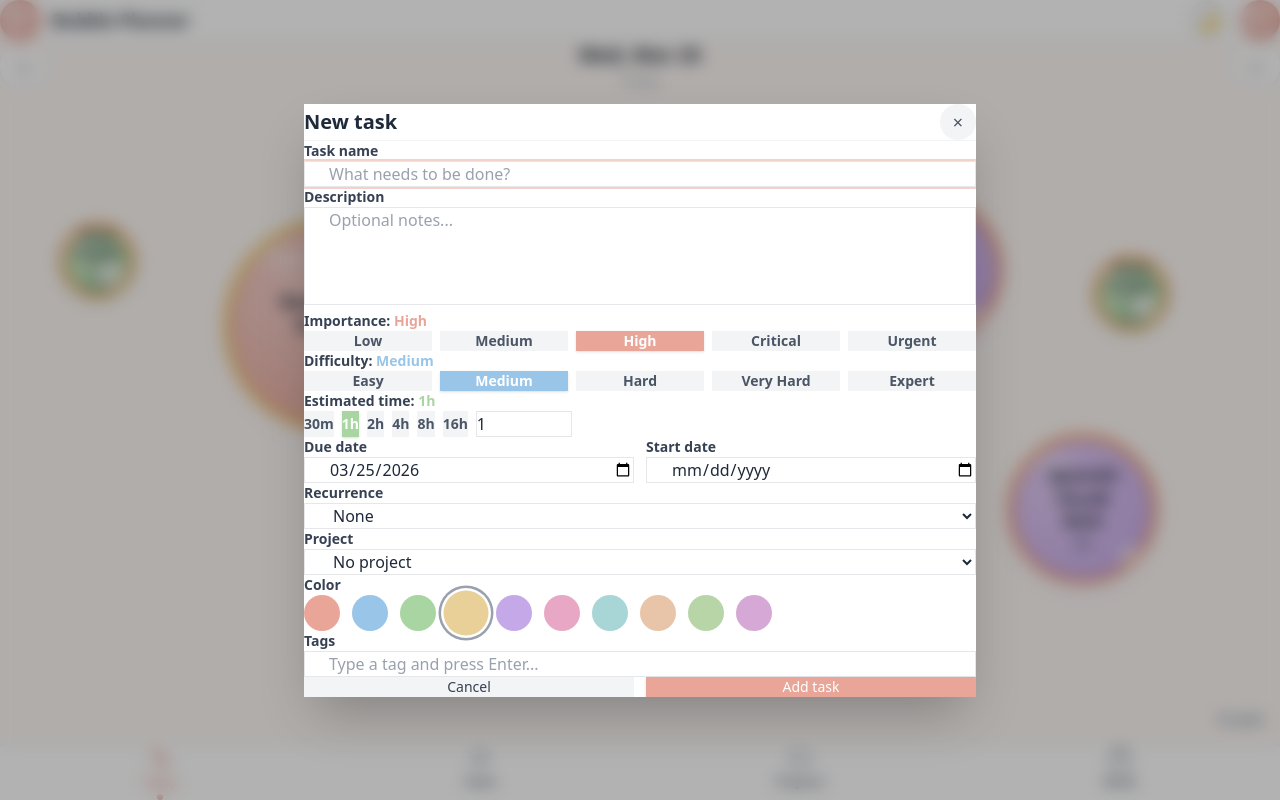
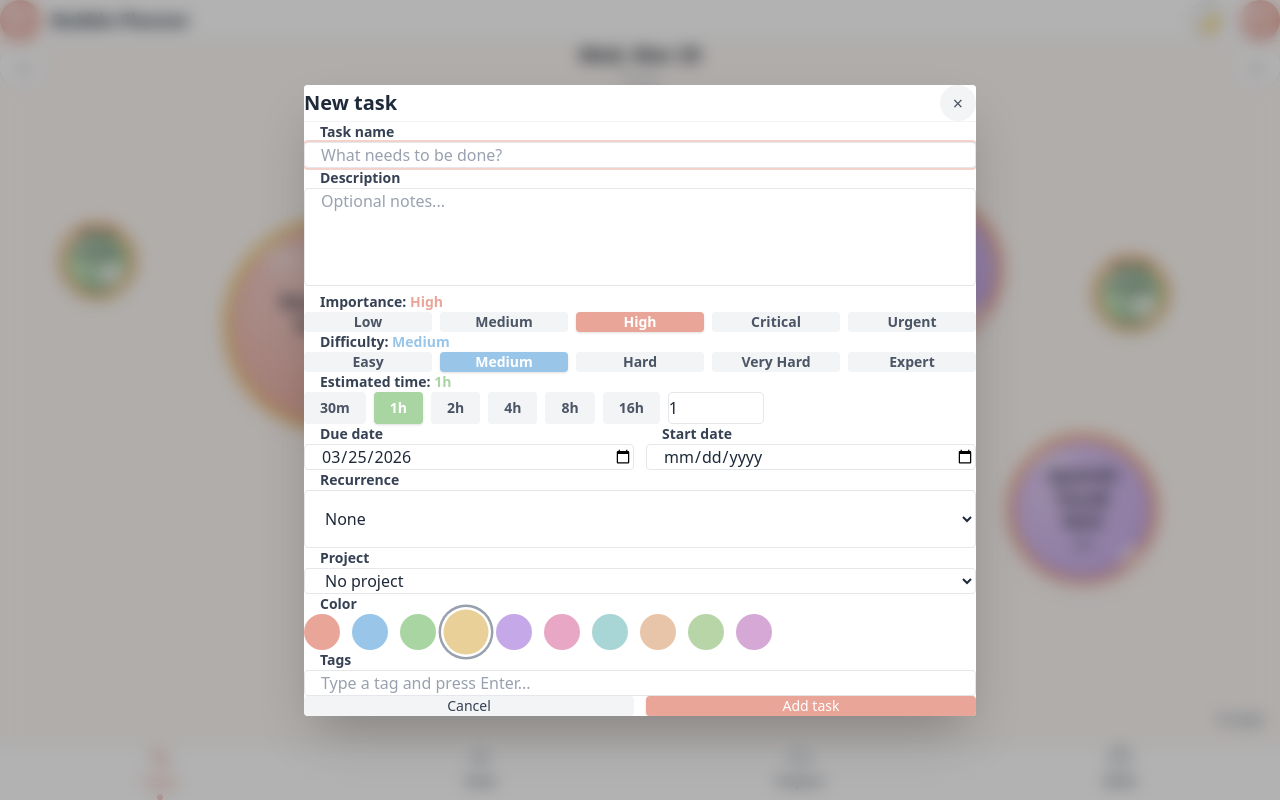
Before and after one commit to jbfish00/bubble-planner, a React (Vite) app: page / in a window 1280 px wide. Both pictures are taken after a click on the button "Add task". Built offline with nearby package versions, Linux system fonts and the light colour scheme.

Commit message:
Change the color scheme to match the new branding guidelines. Updated primary and secondary colors, as well as background and text colors across all components. This includes buttons, badges, modals, and task details to ensure a consistent look and feel throughout the application.

```diff
--- a/src/components/ListView/TaskForm.tsx
+++ b/src/components/ListView/TaskForm.tsx
@@ -15,7 +15,9 @@ const HOUR_CHIPS = [0.5, 1, 2, 4, 8, 16];
 const IMPORTANCE_LABELS = ['', 'Low', 'Medium', 'High', 'Critical', 'Urgent'];
 const DIFFICULTY_LABELS = ['', 'Easy', 'Medium', 'Hard', 'Very Hard', 'Expert'];
 
-const INPUT_STYLE = { paddingLeft: '1.5rem' } as const;
+const INPUT_STYLE = { paddingLeft: '1rem' } as const;
+const LABEL_STYLE = { paddingLeft: '1rem' } as const;
+const SELECT_STYLE = { paddingLeft: '1rem', paddingTop: '1rem', paddingBottom: '1rem' } as const;
 
 export function TaskForm({ editTask, onClose, defaultDate }: TaskFormProps) {
   const { addTask, updateTask, projects, currentDate } = useStore();
@@ -72,7 +74,8 @@ export function TaskForm({ editTask, onClose, defaultDate }: TaskFormProps) {
     <form onSubmit={handleSubmit} className="space-y-5">
       {/* Name */}
       <div>
-        <label className="block text-sm font-semibold text-gray-700 dark:text-gray-300 mb-2 pl-2">
+        <label className="block text-sm font-semibold text-gray-700 dark:text-gray-300 mb-2"
+          style={LABEL_STYLE}>
           Task name
         </label>
         <input
@@ -80,7 +83,7 @@ export function TaskForm({ editTask, onClose, defaultDate }: TaskFormProps) {
           value={name}
           onChange={e => setName(e.target.value)}
           placeholder="What needs to be done?"
-          className="w-full pl-8 pr-6 py-4 rounded-none border border-gray-200 dark:border-gray-700 bg-white dark:bg-gray-800 text-gray-800 dark:text-gray-100 placeholder-gray-400 focus:outline-none focus:ring-2 focus:ring-[#E8A598]/50 text-base"
+          className="w-full pl-4 pr-4 py-4 rounded-sm border border-gray-200 dark:border-gray-700 bg-white dark:bg-gray-800 text-gray-800 dark:text-gray-100 placeholder-gray-400 focus:outline-none focus:ring-2 focus:ring-[#E8A598]/50 text-base"
           style={INPUT_STYLE}
           autoFocus
         />
@@ -88,7 +91,8 @@ export function TaskForm({ editTask, onClose, defaultDate }: TaskFormProps) {
 
       {/* Description */}
       <div>
-        <label className="block text-sm font-semibold text-gray-700 dark:text-gray-300 mb-2 pl-2">
+        <label className="block text-sm font-semibold text-gray-700 dark:text-gray-300 mb-2"
+          style={LABEL_STYLE}>
           Description
         </label>
         <textarea
@@ -96,14 +100,15 @@ export function TaskForm({ editTask, onClose, defaultDate }: TaskFormProps) {
           onChange={e => setDescription(e.target.value)}
           placeholder="Optional notes..."
           rows={4}
-          className="w-full pl-8 pr-6 py-4 rounded-none border border-gray-200 dark:border-gray-700 bg-white dark:bg-gray-800 text-gray-800 dark:text-gray-100 placeholder-gray-400 focus:outline-none focus:ring-2 focus:ring-[#E8A598]/50 text-base resize-none"
+          className="w-full pl-4 pr-4 py-4 rounded-sm border border-gray-200 dark:border-gray-700 bg-white dark:bg-gray-800 text-gray-800 dark:text-gray-100 placeholder-gray-400 focus:outline-none focus:ring-2 focus:ring-[#E8A598]/50 text-base resize-none"
           style={INPUT_STYLE}
         />
       </div>
 
       {/* Importance */}
       <div>
-        <label className="block text-sm font-semibold text-gray-700 dark:text-gray-300 mb-2 pl-2">
+        <label className="block text-sm font-semibold text-gray-700 dark:text-gray-300 mb-2"
+          style={LABEL_STYLE}>
           Importance: <span className="text-[#E8A598]">{IMPORTANCE_LABELS[importance]}</span>
         </label>
         <div className="flex gap-2">
@@ -112,7 +117,7 @@ export function TaskForm({ editTask, onClose, defaultDate }: TaskFormProps) {
               key={v}
               type="button"
               onClick={() => setImportance(v)}
-              className={`flex-1 py-3.5 rounded-none text-sm font-semibold transition-all ${
+              className={`flex-1 py-3.5 rounded-sm text-sm font-semibold transition-all ${
                 importance === v
                   ? 'bg-[#E8A598] text-white shadow-sm'
                   : 'bg-gray-100 dark:bg-gray-700 text-gray-600 dark:text-gray-300 hover:bg-gray-200 dark:hover:bg-gray-600'
@@ -126,7 +131,8 @@ export function TaskForm({ editTask, onClose, defaultDate }: TaskFormProps) {
 
       {/* Difficulty */}
       <div>
-        <label className="block text-sm font-semibold text-gray-700 dark:text-gray-300 mb-2 pl-2">
+        <label className="block text-sm font-semibold text-gray-700 dark:text-gray-300 mb-2"
+          style={LABEL_STYLE}>
           Difficulty: <span className="text-[#98C5E8]">{DIFFICULTY_LABELS[difficulty]}</span>
         </label>
         <div className="flex gap-2">
@@ -135,7 +141,7 @@ export function TaskForm({ editTask, onClose, defaultDate }: TaskFormProps) {
               key={v}
               type="button"
               onClick={() => setDifficulty(v)}
-              className={`flex-1 py-3.5 rounded-none text-sm font-semibold transition-all ${
+              className={`flex-1 py-3.5 rounded-sm text-sm font-semibold transition-all ${
                 difficulty === v
                   ? 'bg-[#98C5E8] text-white shadow-sm'
                   : 'bg-gray-100 dark:bg-gray-700 text-gray-600 dark:text-gray-300 hover:bg-gray-200 dark:hover:bg-gray-600'
@@ -149,7 +155,8 @@ export function TaskForm({ editTask, onClose, defaultDate }: TaskFormProps) {
 
       {/* Estimated Hours */}
       <div>
-        <label className="block text-sm font-semibold text-gray-700 dark:text-gray-300 mb-2 pl-2">
+        <label className="block text-sm font-semibold text-gray-700 dark:text-gray-300 mb-2"
+          style={LABEL_STYLE}>
           Estimated time: <span className="text-[#A8D5A2]">{estimatedHours}h</span>
         </label>
         <div className="flex gap-2 flex-wrap">
@@ -158,11 +165,12 @@ export function TaskForm({ editTask, onClose, defaultDate }: TaskFormProps) {
               key={h}
               type="button"
               onClick={() => setEstimatedHours(h)}
-              className={`px-5 py-3.5 rounded-none text-sm font-semibold transition-all ${
+              className={`rounded-sm text-sm font-semibold transition-all ${
                 estimatedHours === h
                   ? 'bg-[#A8D5A2] text-white shadow-sm'
                   : 'bg-gray-100 dark:bg-gray-700 text-gray-600 dark:text-gray-300 hover:bg-gray-200 dark:hover:bg-gray-600'
               }`}
+              style={{ padding: '0.375rem 1rem' }}
             >
               {h === 0.5 ? '30m' : `${h}h`}
             </button>
@@ -174,7 +182,7 @@ export function TaskForm({ editTask, onClose, defaultDate }: TaskFormProps) {
             step={0.25}
             value={estimatedHours}
             onChange={e => setEstimatedHours(parseFloat(e.target.value) || 1)}
-            className="w-24 pl-5 pr-3 py-4 rounded-none border border-gray-200 dark:border-gray-700 bg-white dark:bg-gray-800 text-gray-800 dark:text-gray-100 text-base font-medium focus:outline-none focus:ring-2 focus:ring-[#A8D5A2]/50"
+            className="w-24 pl-5 pr-3 py-4 rounded-sm border border-gray-200 dark:border-gray-700 bg-white dark:bg-gray-800 text-gray-800 dark:text-gray-100 text-base font-medium focus:outline-none focus:ring-2 focus:ring-[#A8D5A2]/50"
           />
         </div>
       </div>
@@ -182,26 +190,28 @@ export function TaskForm({ editTask, onClose, defaultDate }: TaskFormProps) {
       {/* Dates */}
       <div className="grid grid-cols-2 gap-3">
         <div>
-          <label className="block text-sm font-semibold text-gray-700 dark:text-gray-300 mb-2 pl-2">
+          <label className="block text-sm font-semibold text-gray-700 dark:text-gray-300 mb-2"
+          style={LABEL_STYLE}>
             Due date
           </label>
           <input
             type="date"
             value={dueDate}
             onChange={e => setDueDate(e.target.value)}
-            className="w-full pl-8 pr-6 py-4 rounded-none border border-gray-200 dark:border-gray-700 bg-white dark:bg-gray-800 text-gray-800 dark:text-gray-100 text-base font-medium focus:outline-none focus:ring-2 focus:ring-[#E8A598]/50"
+            className="w-full pl-4 pr-4 py-4 rounded-sm border border-gray-200 dark:border-gray-700 bg-white dark:bg-gray-800 text-gray-800 dark:text-gray-100 text-base font-medium focus:outline-none focus:ring-2 focus:ring-[#E8A598]/50"
             style={INPUT_STYLE}
           />
         </div>
         <div>
-          <label className="block text-sm font-semibold text-gray-700 dark:text-gray-300 mb-2 pl-2">
+          <label className="block text-sm font-semibold text-gray-700 dark:text-gray-300 mb-2"
+          style={LABEL_STYLE}>
             Start date
           </label>
           <input
             type="date"
             value={startDate}
             onChange={e => setStartDate(e.target.value)}
-            className="w-full pl-8 pr-6 py-4 rounded-none border border-gray-200 dark:border-gray-700 bg-white dark:bg-gray-800 text-gray-800 dark:text-gray-100 text-base font-medium focus:outline-none focus:ring-2 focus:ring-[#E8A598]/50"
+            className="w-full pl-4 pr-4 py-4 rounded-sm border border-gray-200 dark:border-gray-700 bg-white dark:bg-gray-800 text-gray-800 dark:text-gray-100 text-base font-medium focus:outline-none focus:ring-2 focus:ring-[#E8A598]/50"
             style={INPUT_STYLE}
           />
         </div>
@@ -209,14 +219,15 @@ export function TaskForm({ editTask, onClose, defaultDate }: TaskFormProps) {
 
       {/* Recurrence */}
       <div>
-        <label className="block text-sm font-semibold text-gray-700 dark:text-gray-300 mb-2 pl-2">
+        <label className="block text-sm font-semibold text-gray-700 dark:text-gray-300 mb-2"
+          style={LABEL_STYLE}>
           Recurrence
         </label>
         <select
           value={recurrence ?? ''}
           onChange={e => setRecurrence((e.target.value || null) as Task['recurrence'])}
-          className="w-full pl-8 pr-6 py-4 rounded-none border border-gray-200 dark:border-gray-700 bg-white dark:bg-gray-800 text-gray-800 dark:text-gray-100 text-base font-medium focus:outline-none focus:ring-2 focus:ring-[#E8A598]/50"
-          style={INPUT_STYLE}
+          className="w-full pl-4 pr-4 rounded-sm border border-gray-200 dark:border-gray-700 bg-white dark:bg-gray-800 text-gray-800 dark:text-gray-100 text-base font-medium focus:outline-none focus:ring-2 focus:ring-[#E8A598]/50"
+          style={SELECT_STYLE}
         >
           <option value="">None</option>
           <option value="daily">Daily</option>
@@ -229,13 +240,14 @@ export function TaskForm({ editTask, onClose, defaultDate }: TaskFormProps) {
       {/* Parent project */}
       {projects.length > 0 && (
         <div>
-          <label className="block text-sm font-semibold text-gray-700 dark:text-gray-300 mb-2 pl-2">
+          <label className="block text-sm font-semibold text-gray-700 dark:text-gray-300 mb-2"
+          style={LABEL_STYLE}>
             Project
           </label>
           <select
             value={parentProjectId}
             onChange={e => setParentProjectId(e.target.value)}
-            className="w-full pl-8 pr-6 py-4 rounded-none border border-gray-200 dark:border-gray-700 bg-white dark:bg-gray-800 text-gray-800 dark:text-gray-100 text-base font-medium focus:outline-none focus:ring-2 focus:ring-[#E8A598]/50"
+            className="w-full pl-4 pr-4 py-4 rounded-sm border border-gray-200 dark:border-gray-700 bg-white dark:bg-gray-800 text-gray-800 dark:text-gray-100 text-base font-medium focus:outline-none focus:ring-2 focus:ring-[#E8A598]/50"
             style={INPUT_STYLE}
           >
             <option value="">No project</option>
@@ -248,7 +260,8 @@ export function TaskForm({ editTask, onClose, defaultDate }: TaskFormProps) {
 
       {/* Color */}
       <div>
-        <label className="block text-sm font-semibold text-gray-700 dark:text-gray-300 mb-3 pl-2">
+        <label className="block text-sm font-semibold text-gray-700 dark:text-gray-300 mb-3"
+          style={LABEL_STYLE}>
           Color
         </label>
         <div className="flex gap-3 flex-wrap">
@@ -267,7 +280,8 @@ export function TaskForm({ editTask, onClose, defaultDate }: TaskFormProps) {
 
       {/* Tags */}
       <div>
-        <label className="block text-sm font-semibold text-gray-700 dark:text-gray-300 mb-2 pl-2">
+        <label className="block text-sm font-semibold text-gray-700 dark:text-gray-300 mb-2"
+          style={LABEL_STYLE}>
           Tags
         </label>
         <div className="flex flex-wrap gap-2 mb-2">
@@ -283,7 +297,7 @@ export function TaskForm({ editTask, onClose, defaultDate }: TaskFormProps) {
           onChange={e => setTagInput(e.target.value)}
           onKeyDown={handleAddTag}
           placeholder="Type a tag and press Enter..."
-          className="w-full pl-8 pr-6 py-4 rounded-none border border-gray-200 dark:border-gray-700 bg-white dark:bg-gray-800 text-gray-800 dark:text-gray-100 placeholder-gray-400 text-base font-medium focus:outline-none focus:ring-2 focus:ring-[#E8A598]/50"
+          className="w-full pl-4 pr-4 py-4 rounded-sm border border-gray-200 dark:border-gray-700 bg-white dark:bg-gray-800 text-gray-800 dark:text-gray-100 placeholder-gray-400 text-base font-medium focus:outline-none focus:ring-2 focus:ring-[#E8A598]/50"
           style={INPUT_STYLE}
         />
       </div>
--- a/src/components/ListView/TaskList.tsx
+++ b/src/components/ListView/TaskList.tsx
@@ -33,12 +33,12 @@ export function TaskList() {
 
       {/* Filter tabs */}
       <div className="px-4 mb-3">
-        <div className="flex bg-gray-100 dark:bg-gray-800 rounded-none p-1">
+        <div className="flex bg-gray-100 dark:bg-gray-800 rounded-sm p-1">
           {(['active', 'completed'] as const).map(f => (
             <button
               key={f}
               onClick={() => setFilter(f)}
-              className={`flex-1 py-1.5 rounded-none text-sm font-medium transition-all ${
+              className={`flex-1 py-1.5 rounded-sm text-sm font-medium transition-all ${
                 filter === f
                   ? 'bg-white dark:bg-gray-700 text-gray-800 dark:text-gray-100 shadow-sm'
                   : 'text-gray-500 dark:text-gray-400'
--- a/src/components/ListView/TaskRow.tsx
+++ b/src/components/ListView/TaskRow.tsx
@@ -52,7 +52,7 @@ export function TaskRow({ task }: TaskRowProps) {
             initial={{ opacity: 0, x: -20 }}
             animate={{ opacity: 1, x: 0 }}
             exit={{ opacity: 0, x: 20, height: 0, marginBottom: 0 }}
-            className="flex items-center gap-3 p-3 rounded-none bg-white dark:bg-gray-800 shadow-sm border border-gray-50 dark:border-gray-700"
+            className="flex items-center gap-3 p-3 rounded-sm bg-white dark:bg-gray-800 shadow-sm border border-gray-50 dark:border-gray-700"
           >
             {/* Color indicator */}
             <div
--- a/src/components/ProjectView/ProjectCard.tsx
+++ b/src/components/ProjectView/ProjectCard.tsx
@@ -21,7 +21,7 @@ export function ProjectCard({ project, onClick }: ProjectCardProps) {
 
   return (
     <motion.div
-      className="p-4 rounded-none shadow-sm cursor-pointer border border-gray-50 dark:border-gray-700"
+      className="p-4 rounded-sm shadow-sm cursor-pointer border border-gray-50 dark:border-gray-700"
       style={{ background: color.light }}
       whileHover={{ scale: 1.02, y: -2 }}
       whileTap={{ scale: 0.98 }}
--- a/src/components/ProjectView/ProjectDetail.tsx
+++ b/src/components/ProjectView/ProjectDetail.tsx
@@ -30,7 +30,7 @@ export function ProjectDetail({ projectId, onClose }: ProjectDetailProps) {
     <div>
       {/* Header */}
       <div
-        className="rounded-none p-4 mb-4"
+        className="rounded-sm p-4 mb-4"
         style={{ background: `linear-gradient(135deg, ${color.light}, ${color.base}44)` }}
       >
         <div className="flex items-start justify-between">
--- a/src/components/UI/Badge.tsx
+++ b/src/components/UI/Badge.tsx
@@ -9,8 +9,8 @@ interface BadgeProps {
 export function Badge({ children, color = '#E8A598', onRemove }: BadgeProps) {
   return (
     <span
-      className="inline-flex items-center gap-1 px-2 py-0.5 rounded-full text-xs font-semibold"
-      style={{ backgroundColor: color + 'aa', color: '#1f2937' }}
+      className="inline-flex items-center gap-1 rounded-full text-xs font-semibold"
+      style={{ backgroundColor: color + 'aa', color: '#1f2937', padding: '0.375rem 1rem' }}
     >
       {children}
       {onRemove && (
--- a/src/components/UI/Button.tsx
+++ b/src/components/UI/Button.tsx
@@ -22,7 +22,7 @@ const sizes = {
 export function Button({ variant = 'primary', size = 'md', children, className = '', ...props }: ButtonProps) {
   return (
     <button
-      className={`rounded-none font-medium transition-all active:scale-95 ${variants[variant]} ${sizes[size]} ${className} disabled:opacity-50 disabled:cursor-not-allowed`}
+      className={`rounded-sm font-medium transition-all active:scale-95 ${variants[variant]} ${sizes[size]} ${className} disabled:opacity-50 disabled:cursor-not-allowed`}
       {...props}
     >
       {children}
--- a/src/components/UI/Modal.tsx
+++ b/src/components/UI/Modal.tsx
@@ -35,7 +35,7 @@ export function Modal({ isOpen, onClose, title, children }: ModalProps) {
             onClick={onClose}
           />
           <motion.div
-            className="relative w-full sm:max-w-2xl bg-white dark:bg-gray-900 rounded-none shadow-2xl max-h-[90vh] overflow-y-auto"
+            className="relative w-full sm:max-w-2xl bg-white dark:bg-gray-900 rounded-sm shadow-2xl max-h-[90vh] overflow-y-auto"
             initial={{ y: '100%', opacity: 0 }}
             animate={{ y: 0, opacity: 1 }}
             exit={{ y: '100%', opacity: 0 }}
--- a/src/components/WeekView/DayColumn.tsx
+++ b/src/components/WeekView/DayColumn.tsx
@@ -23,7 +23,7 @@ export function DayColumn({ dateStr, onClick }: DayColumnProps) {
 
   return (
     <motion.div
-      className={`flex-shrink-0 w-14 cursor-pointer rounded-none p-2 flex flex-col items-center gap-1 transition-colors ${
+      className={`flex-shrink-0 w-14 cursor-pointer rounded-sm p-2 flex flex-col items-center gap-1 transition-colors ${
         isSelected
           ? 'bg-[#E8A598]/20 ring-2 ring-[#E8A598]/50'
           : isToday
```
Also changed, not shown: src/components/ProjectView/ProjectForm.tsx (+5 -5 lines), src/components/UI/TaskDetail.tsx (+7 -7 lines).
